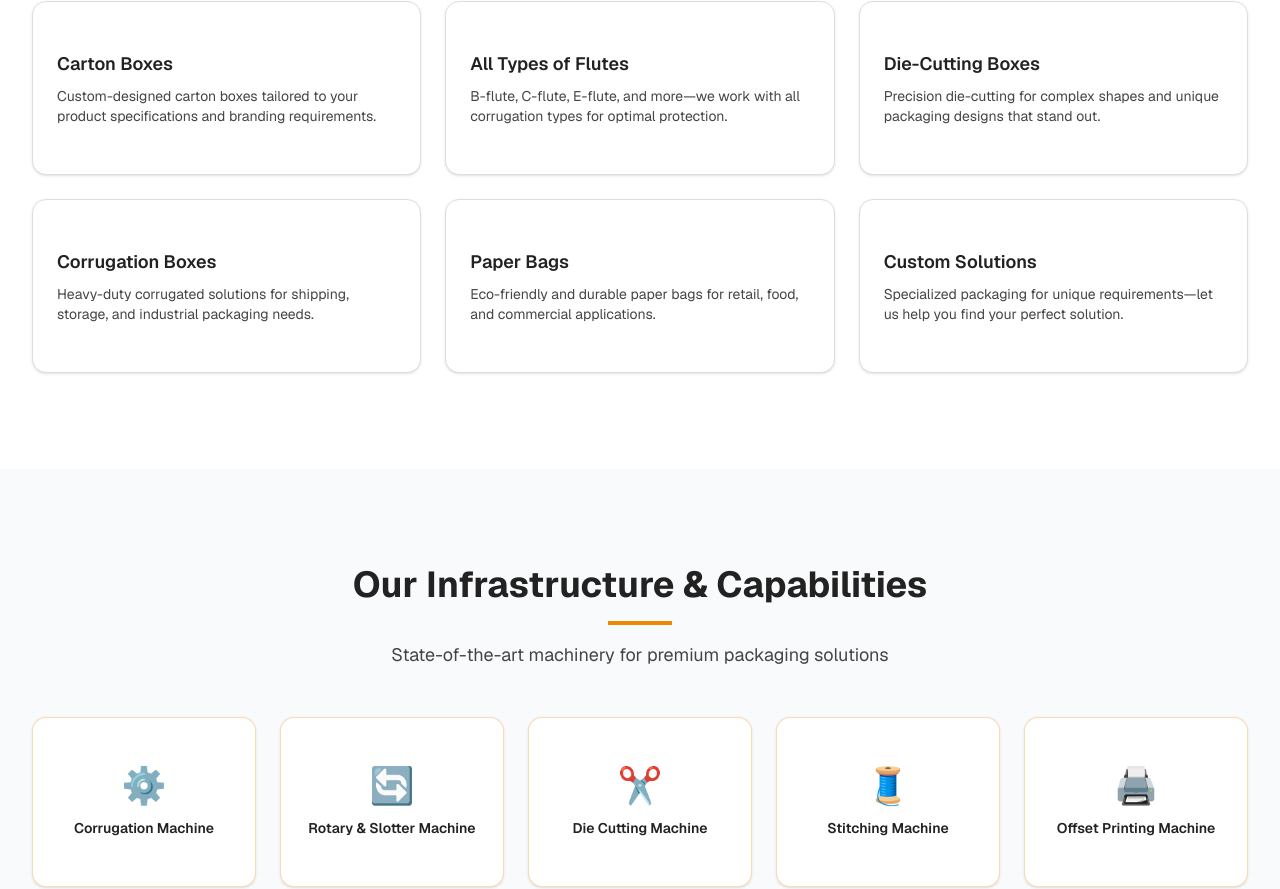
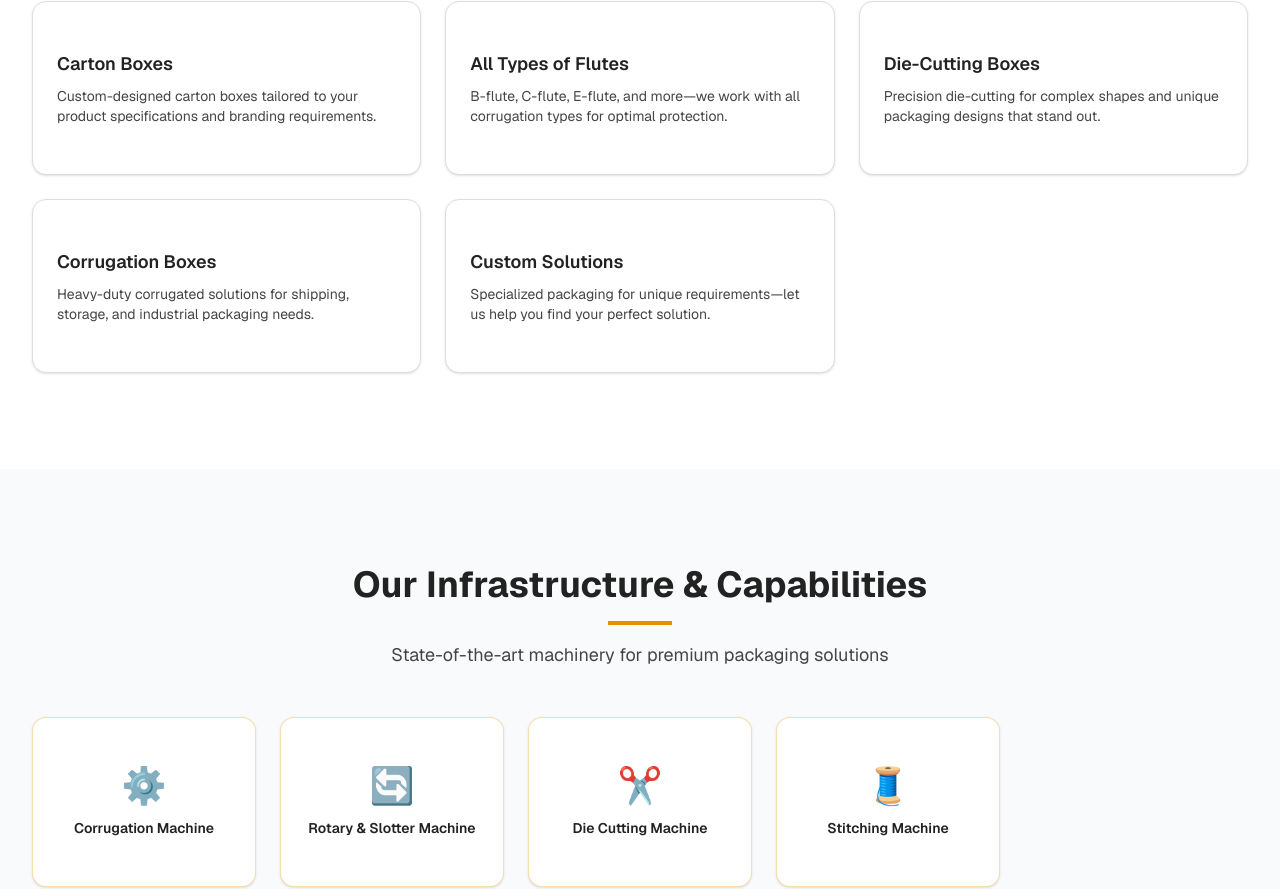
Before and after one commit to shikhalaminator/v0-shikha.laminator, a Next.js app: page / in a window 1280 px wide. Shown: the part 2480-3369 px from the top of the page. Built offline with nearby package versions, Linux system fonts and the light colour scheme.

Commit message:
Update page.tsx

```diff
--- a/app/page.tsx
+++ b/app/page.tsx
@@ -280,11 +280,6 @@ export default function Home() {
                 icon: '📫'
               },
               {
-                title: 'Paper Bags',
-                description: 'Eco-friendly and durable paper bags for retail, food, and commercial applications.',
-                icon: '🛍️'
-              },
-              {
                 title: 'Custom Solutions',
                 description: 'Specialized packaging for unique requirements—let us help you find your perfect solution.',
                 icon: '🎯'
@@ -316,7 +311,6 @@ export default function Home() {
               { name: 'Rotary & Slotter Machine', icon: '🔄' },
               { name: 'Die Cutting Machine', icon: '✂️' },
               { name: 'Stitching Machine', icon: '🧵' },
-              { name: 'Offset Printing Machine', icon: '🖨️' }
             ].map((equipment, idx) => (
               <Card key={idx} className="border-accent/30 bg-white hover:shadow-lg transition">
                 <CardContent className="p-6 text-center">
```
